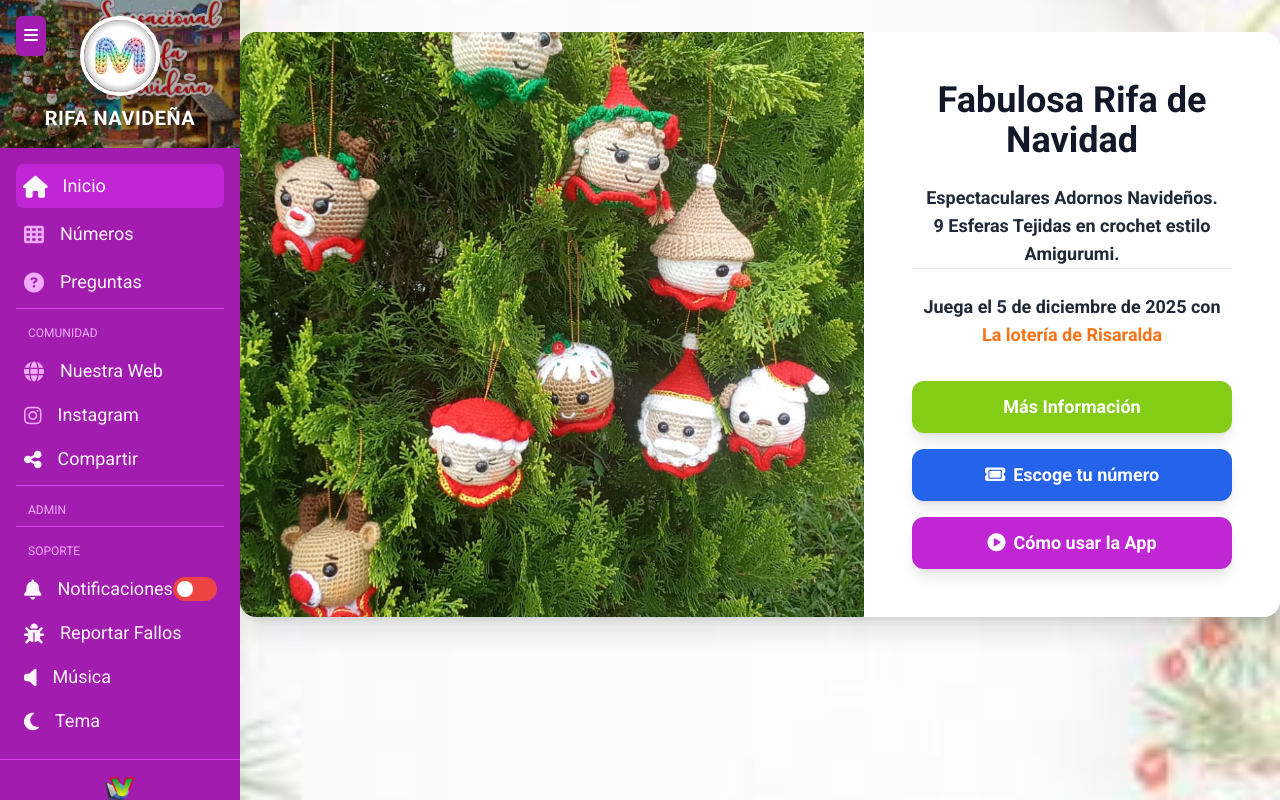
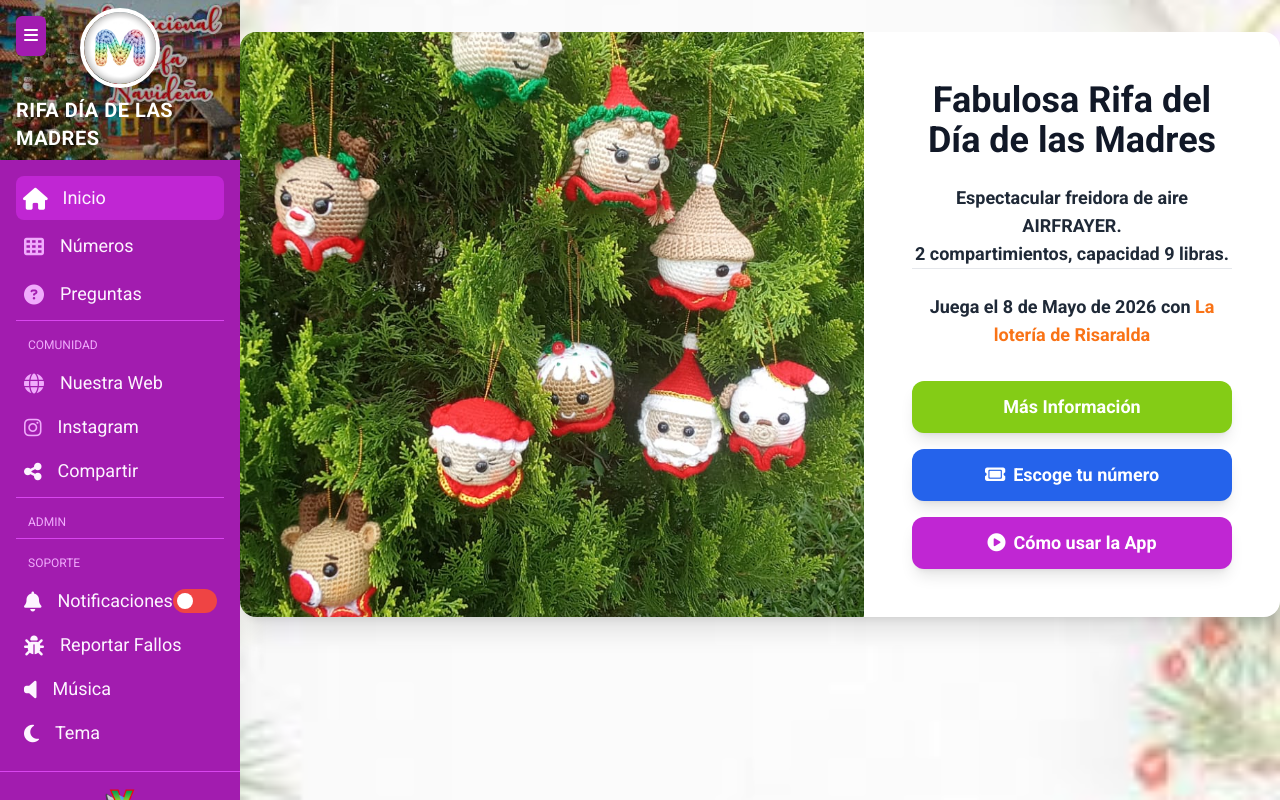
Before and after one commit to viviraplicaciones/rifa, a website with bundled scripts: page index.html in a window 1280 px wide. Built offline with nearby package versions, Linux system fonts and the light colour scheme; no server answers; a script that the page names is missing.

Commit message:
Update raffle details from Christmas to Mother's Day
cambio de rifa

```diff
--- a/index.html
+++ b/index.html
@@ -3,21 +3,21 @@
  <head>
   <meta charset="utf-8"/>
   <meta content="width=device-width, initial-scale=1.0" name="viewport"/>
-  <title>Rifa Navideña Amigurumi</title>
+  <title>Rifa Día de las Madres</title>
 
-  <meta content="Participa en nuestra Fabulosa Rifa de Navidad y gana 9 espectaculares adornos navideños tejidos en crochet estilo Amigurumi. Juega con la Lotería de Risaralda." name="description"/>
-  <meta content="rifa, navidad, amigurumi, crochet, sorteo, lotería, pereira, marian crochet" name="keywords"/>
+  <meta content="Participa en nuestra Fabulosa Rifa del Día de las MAdres y gana una espectacular freidora de aire AIRFRAYER. Juega con la Lotería de Risaralda." name="description"/>
+  <meta content="rifa, madre, celebración, freidora, sorteo, lotería, pereira, amor" name="keywords"/>
   <meta content="VivirApp" name="author"/>
 
   <meta content="Rifa Navideña Amigurumi" property="og:title"/>
-  <meta content="¡Participa y gana 9 espectaculares adornos navideños tejidos a mano!" property="og:description"/>
+  <meta content="Participa en nuestra Fabulosa Rifa del Día de las MAdres y gana una espectacular freidora de aire AIRFRAYER. Juega con la Lotería de Risaralda." property="og:description"/>
   <meta content="https://raw.githubusercontent.com/viviraplicaciones/rifa/refs/heads/main/banner.jpg" property="og:image"/>
   <meta content="https://viviraplicaciones.github.io/rifa/" property="og:url"/>
   <meta content="website" property="og:type"/>
 
   <meta content="summary_large_image" name="twitter:card"/>
   <meta content="Rifa Navideña Amigurumi" name="twitter:title"/>
-  <meta content="¡Participa y gana 9 espectaculares adornos navideños tejidos a mano!" name="twitter:description"/>
+  <meta content="Participa en nuestra Fabulosa Rifa del Día de las MAdres y gana una espectacular freidora de aire AIRFRAYER. Juega con la Lotería de Risaralda." name="twitter:description"/>
   <meta content="https://raw.githubusercontent.com/viviraplicaciones/rifa/refs/heads/main/banner.jpg" name="twitter:image"/>
 
   <link href="images/icono.jpg" rel="icon" type="image/jpeg"/>
@@ -43,7 +43,7 @@
      <div class="w-20 h-20 rounded-full overflow-hidden border-4 border-white shadow-lg mb-2">
       <img alt="RifaPRO Logo" class="w-full h-full object-cover" src="images/logo.png"/>
      </div>
-     <span class="sidebar-text text-xl font-bold text-white tracking-wide">RIFA NAVIDEÑA</span>
+     <span class="sidebar-text text-xl font-bold text-white tracking-wide">RIFA DÍA DE LAS MADRES</span>
     </div></div>
 
    <nav class="flex-1 p-4 space-y-1">
@@ -138,10 +138,10 @@
 
       </div>
       <div class="md:w-2/5 p-8 md:p-12 text-center">
-       <h1 class="text-3xl md:text-4xl font-bold text-gray-900 dark:text-white">Fabulosa Rifa de Navidad</h1>
-       <p class="mt-6 text-lg font-semibold text-gray-800 dark:text-gray-100">Espectaculares Adornos Navideños. <br>9 Esferas Tejidas en crochet estilo Amigurumi.</p>
+       <h1 class="text-3xl md:text-4xl font-bold text-gray-900 dark:text-white">Fabulosa Rifa del Día de las Madres</h1>
+       <p class="mt-6 text-lg font-semibold text-gray-800 dark:text-gray-100">Espectacular freidora de aire AIRFRAYER.<br>2 compartimientos, capacidad 9 libras.</p>
        <hr>
-       <p class="mt-6 text-lg font-semibold text-gray-800 dark:text-gray-100">Juega el 5 de diciembre de 2025 con <a href="https://loteriadelrisaralda.com/resultados/" target="_blank" class="text-orange-500 dark:text-orange-400 font-bold no-underline hover:text-orange-600 dark:hover:text-orange-500">La lotería de Risaralda</a></p>
+       <p class="mt-6 text-lg font-semibold text-gray-800 dark:text-gray-100">Juega el 8 de Mayo de 2026 con <a href="https://loteriadelrisaralda.com/resultados/" target="_blank" class="text-orange-500 dark:text-orange-400 font-bold no-underline hover:text-orange-600 dark:hover:text-orange-500">La lotería de Risaralda</a></p>
 
        <div class="mt-8">
         <button class="w-full bg-lime-500 text-white font-bold text-lg py-3 px-6 rounded-xl hover:bg-lime-600 transition duration-300 shadow-lg" id="btn-mas-info">M&aacute;s Informaci&oacute;n</button>
```
